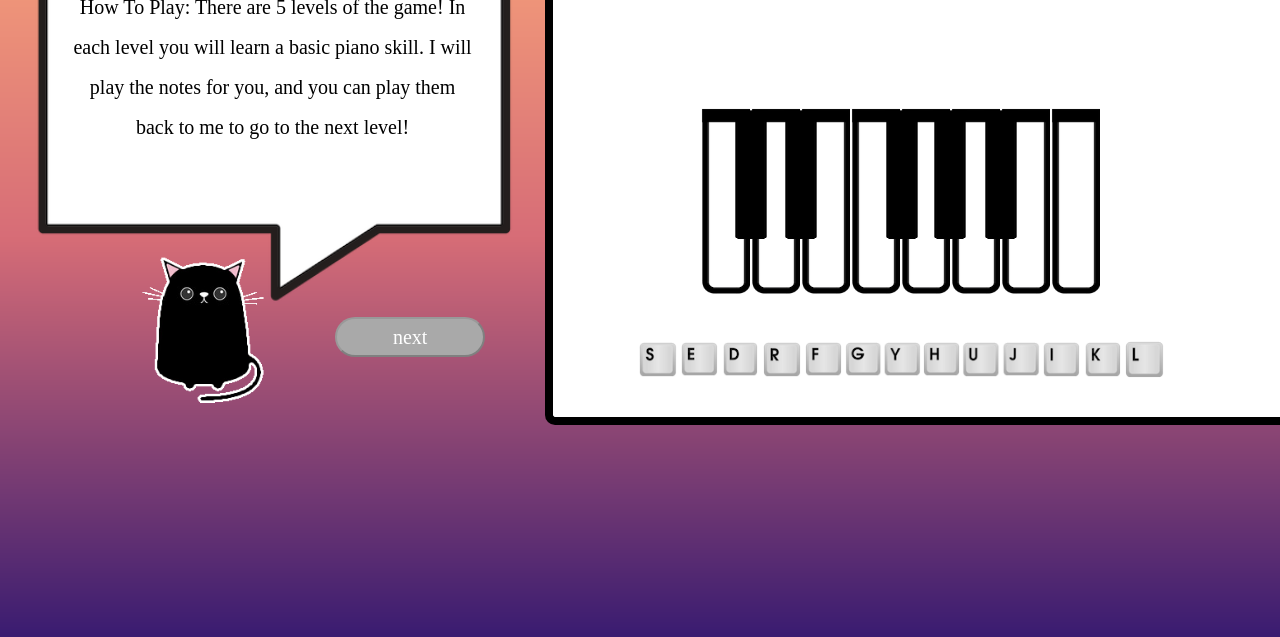
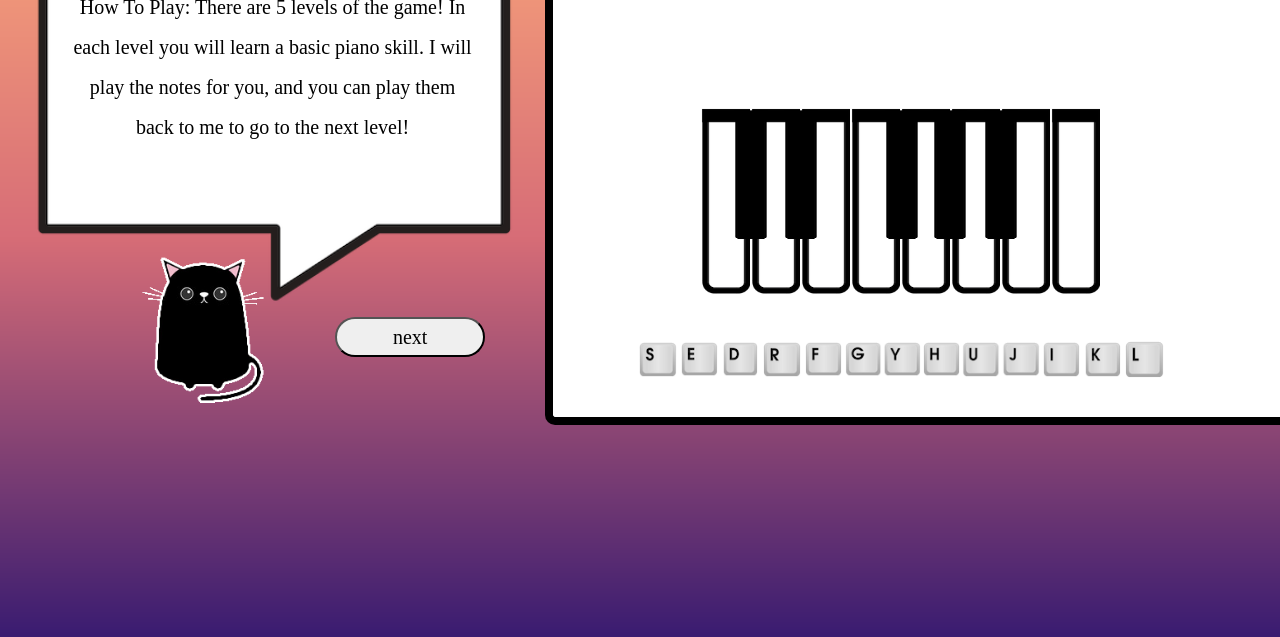
Before and after one commit to amanpriya-k/piano-cat, a website built with webpack: page index.ejs in a window 1280 px wide. Both pictures are taken after a click on the button "next". Shown: the part 163-800 px from the top of the page. Built offline with nearby package versions, Linux system fonts and the light colour scheme; a web font is replaced by a local one.

Commit message:
Fix double click error and add levels

```diff
--- a/app/index.js
+++ b/app/index.js
@@ -5,29 +5,34 @@ import Level from './level';
 
 const LEVELS = [
   { number: 0,
+      demo: [],
       notes: [],
       timeouts: [],
       instructions: "How To Play: There are 5 levels of the game! In each level you will learn a basic piano skill. I will play the notes for you, and you can play them back to me to go to the next level!"
   },
   { number: 1,
+       demo: [ 's', 'd', 'f', 'g', 'h', 'j', 'k', 'l' ],
        notes: [ 's', 'd', 'f', 'g', 'h', 'j', 'k', 'l' ],
-       timeouts: [],
-       instructions: "Welcome! In this first level, you will be playing a simple major scale on the piano. Watch the keys light up and play, and then using your keyboard, play 'C D E F G A B'."
-  },
-  { number: 2,
-       notes: [ 'e', 'r', 'y', 'u', 'i' ],
-       timeouts: [],
-       instructions: "In the second level, you will learn the black keys. Play 'C# D# F# G# A#'."
+       timeouts: [2000, 3000, 4000, 5000, 6000, 7000, 8000, 9000],
+       instructions: "Welcome! In this first level, you will be playing a simple major scale on the piano. Watch the keys light up and play, and then using your keyboard, play <br> 'C D E F G A B'."
   },
   { number: 3,
+       demo: [ 's', 'f', 'h', 's', 'f', 'h'],
        notes: [ 's', 'f', 'h'],
-       timeouts: [],
-       instructions: 'Great job! In this level, you will learn to play a C major chord.'
+       timeouts: [2000, 3000, 4000, 5000, 5000, 5000],
+    instructions: 'Great job! In this level, you will learn to play a C major chord. Play <br> \'C E G \''
   },
-  { number: 3,
-       notes: [ 's', 'f', 'h'],
-       timeouts: [],
-       instructions: 'Great job! In this level, you will learn to play a C major chord.'
+  { number: 4,
+       demo: ['d', 'y', 'j', 'd', 'y', 'j'],
+       notes: [ 'd', 'y', 'j'],
+       timeouts: [2000, 3000, 4000, 5000, 5000, 5000],
+       instructions: "Awesome! Now I'll show you a D chord. Play the notes <br> 'D F# A."
+  },
+  { number: 5,
+       demo: ['d', 'y', 'j', 'd', 'y', 'j'],
+       notes: [ 'd', 'y', 'j'],
+       timeouts: [2000, 3000, 4000, 5000, 5000, 5000],
+       instructions: "You're ready to start playing a song! Follow after me: <br> "
   }
 ]
 window.LEVELS = LEVELS;
@@ -56,7 +61,7 @@ document.addEventListener("DOMContentLoaded", () => {
     //   startBtnEl.parentNode.removeChild(startBtnEl);
     // }
     // if (!window.THROTTLE || window.CURRENT_LEVEL == 0) {
-      startBtnEl.disabled = true;
+      if (window.CURRENT_LEVEL != 0) startBtnEl.disabled = true;
       nextBtn(level);
     //   if (window.CURRENT_LEVEL != 0) {
     //     window.THROTTLE = true;
--- a/app/level.js
+++ b/app/level.js
@@ -3,8 +3,9 @@ import Piano from './piano';
 
 class Level {
 
-  constructor({ number, notes, timeouts, instructions }, ctx, ctx2) {
+  constructor({ number, demo, notes, timeouts, instructions }, ctx, ctx2) {
     this.number = number;
+    this.demo = demo;
     this.notes = notes;
     this.timeouts = timeouts;
     this.instructions = instructions;
@@ -33,11 +34,11 @@ class Level {
     });
   }
 
-  newLevel({ number, notes, timeouts, instructions }) {
-    // debugger
+  newLevel({ number, demo, notes, timeouts, instructions }) {
     this.startBtnEl.disabled = true;
     this.demoBtnEl.disabled = true;
     this.number = number;
+    this.demo = demo;
     this.notes = notes;
     this.timeouts = timeouts;
     this.instructions = instructions;
@@ -53,9 +54,9 @@ class Level {
   }
 
   demoSounds() {
-    this.notes.forEach(
+    this.demo.forEach(
       (note, idx) => {
-        let timeout = (idx + 1) * 1000;
+        let timeout = this.timeouts[idx]
         console.log(timeout);
         window.setTimeout(() => this.piano.handleKeyDown(note, this.ctx, this.ctx2, "green"), timeout)
       }
@@ -66,7 +67,6 @@ class Level {
   }
 
   startListening() {
-    // debugger
     console.log('listening')
     if (this.number === 0) {
       this.startBtnEl.disabled = false;
@@ -85,12 +85,10 @@ class Level {
       e.preventDefault();
       if (lettersPressed.length != this.notes.length) {
 
-        debugger
         lettersPressed.push(e.key);
         let color;
 
         if (this.notes[lettersPressed.length - 1] != e.key) {
-          // debugger
           color = 'red';
           this.messageEl.innerHTML = "uh oh - start over!"
           this.messageEl.classList.remove('good');
@@ -107,7 +105,6 @@ class Level {
       }
 
       if (lettersPressed.length === this.notes.length) {
-        debugger
         this.startBtnEl.disabled = false;
         this.messageEl.innerHTML = "great job! click \'next\' to go to the next level.";
         this.messageEl.classList.add('good');
@@ -117,7 +114,6 @@ class Level {
   }
 
   play() {
-    debugger
     this.displayInstructions();
     this.demoBtnEl.innerHTML = "play it again";
     this.demoBtnEl.disabled = true;
--- a/assets/styles/index.scss
+++ b/assets/styles/index.scss
@@ -77,21 +77,6 @@ body {
   transition: .5s;
 }
 
-.demo-btn:hover {
-  cursor: pointer;
-  background: lightcoral;
-  color: white;
-}
-
-.start-btn:disabled, .demo-btn:disabled {
-  background: darkgrey;
-  color: white;
-}
-
-.start-btn:disabled:hover, .demo-btn:disabled:hover {
-    cursor: not-allowed;
-}
-
 .start-btn {
   position: absolute;
   bottom: -40px;
@@ -109,6 +94,22 @@ body {
   background: lightcoral;
   color: white;
 }
+
+.demo-btn:hover {
+  cursor: pointer;
+  background: lightcoral;
+  color: white;
+}
+
+.start-btn:disabled, .demo-btn:disabled {
+  background: darkgrey;
+  color: white;
+}
+
+.start-btn:disabled:hover, .demo-btn:disabled:hover {
+    cursor: not-allowed;
+}
+
 
 .instructions button:focus, .instructions button:active {
   outline: none;
```
